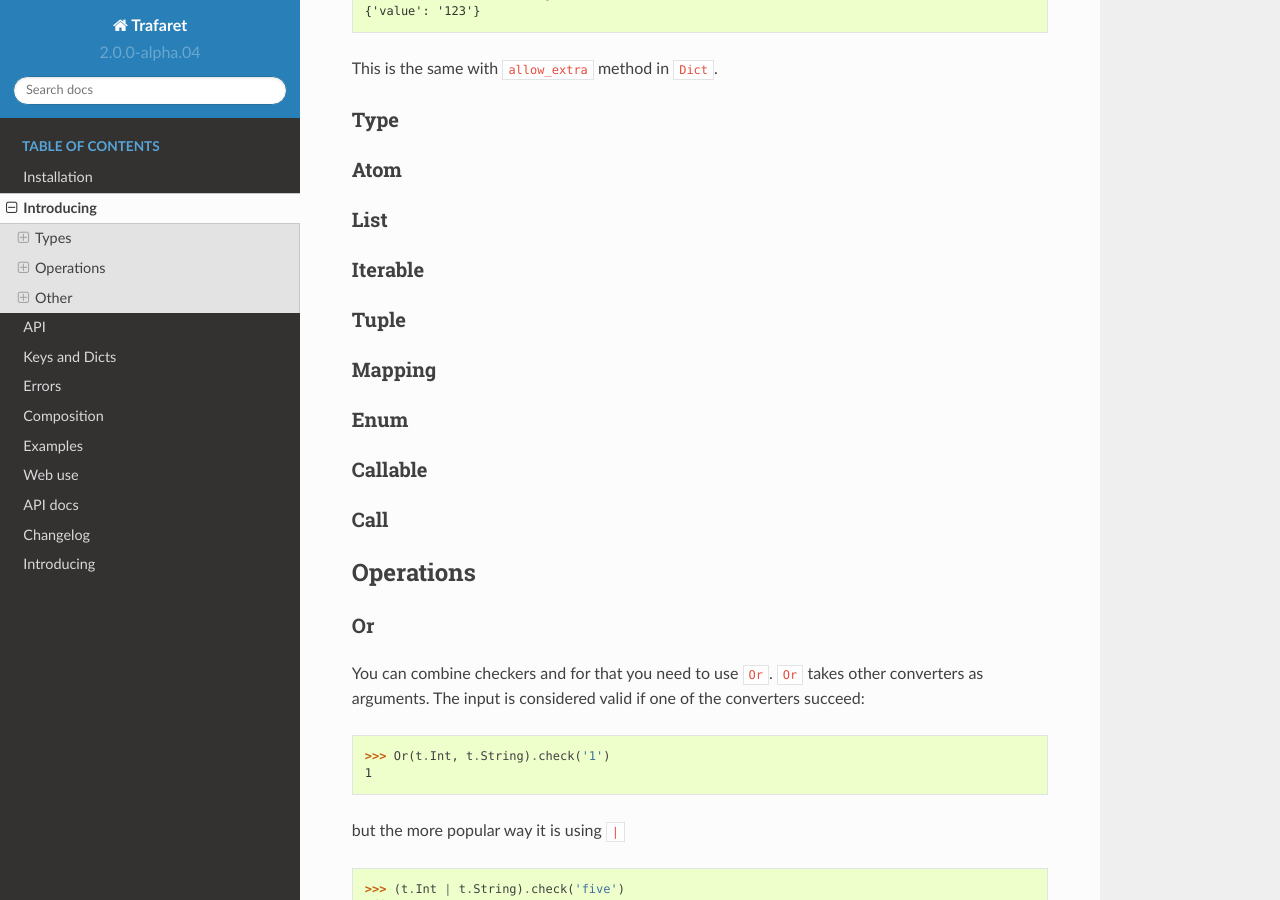
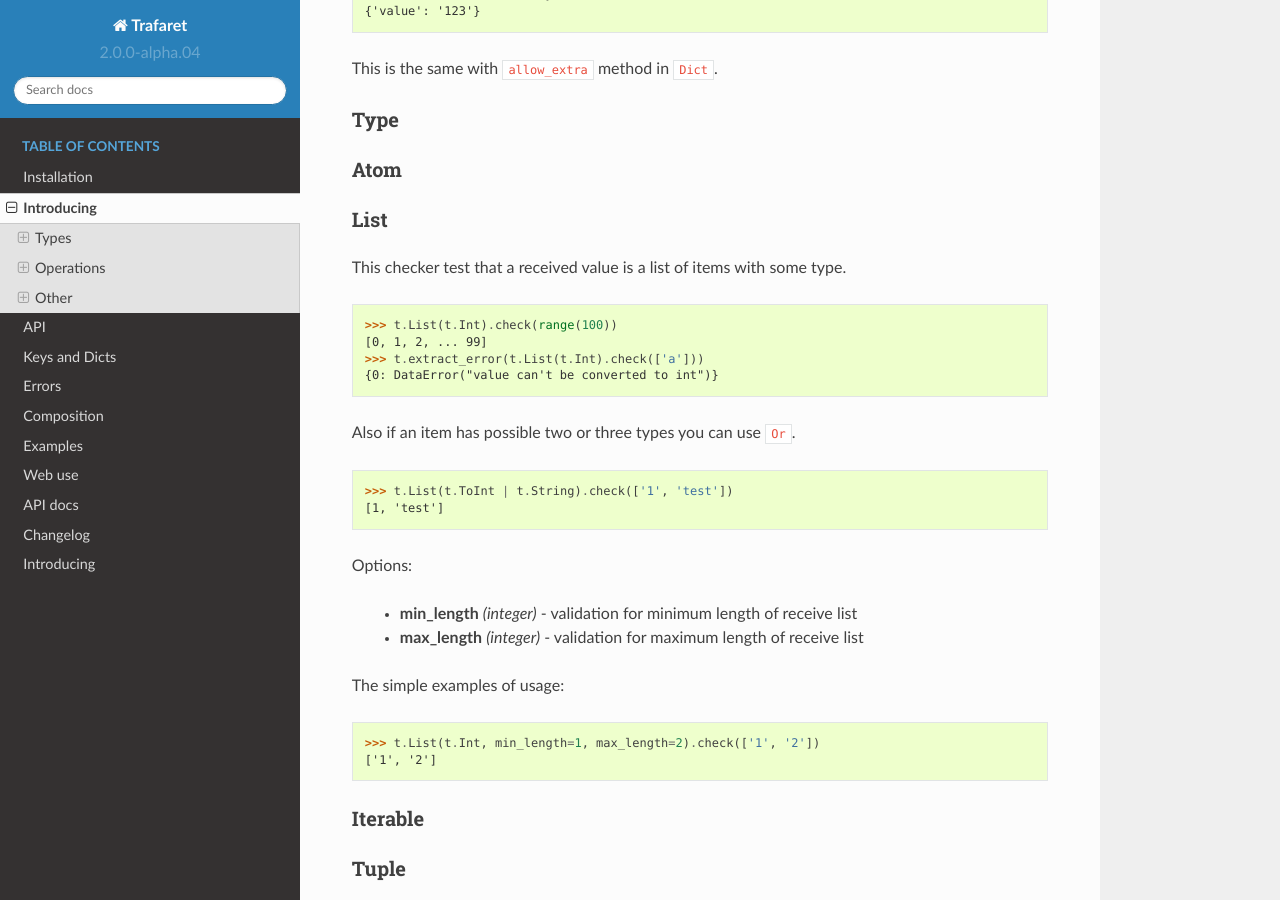
Before and after one commit to Deepwalker/trafaret, a Sphinx documentation site: the page built from docs/intro.rst, in a window 1280 px wide and 900 px high, scrolled down 8749 px. Built offline with Sphinx 7.4.7 and the Read the Docs theme 2.0.0, drawn with Linux system fonts in a browser that asks for light colours.

Commit message:
docs: added documentation about List

```diff
--- a/docs/intro.rst
+++ b/docs/intro.rst
@@ -418,6 +418,28 @@ Atom
 List
 ....
 
+This checker test that a received value is a list of items with some type.
+
+    >>> t.List(t.Int).check(range(100))
+    [0, 1, 2, ... 99]
+    >>> t.extract_error(t.List(t.Int).check(['a']))
+    {0: DataError("value can't be converted to int")}
+
+Also if an item has possible two or three types you can use ``Or``.
+
+    >>> t.List(t.ToInt | t.String).check(['1', 'test'])
+    [1, 'test']
+
+Options:
+
+    - **min_length** *(integer)* - validation for minimum length of receive list
+    - **max_length** *(integer)* - validation for maximum length of receive list
+
+The simple examples of usage:
+
+    >>> t.List(t.Int, min_length=1, max_length=2).check(['1', '2'])
+    ['1', '2']
+
 
 Iterable
 ........
@@ -526,7 +548,7 @@ Forward
 .......
 
 This checker is container for any checker, that you can provide later.
-To provide container use ``provide`` method or ``<<`` operation::
+To provide container use ``provide`` method or ``&`` operation::
 
     >> node = t.Forward()
     >> node & t.Dict(name=t.String, children=t.List[node])
```
